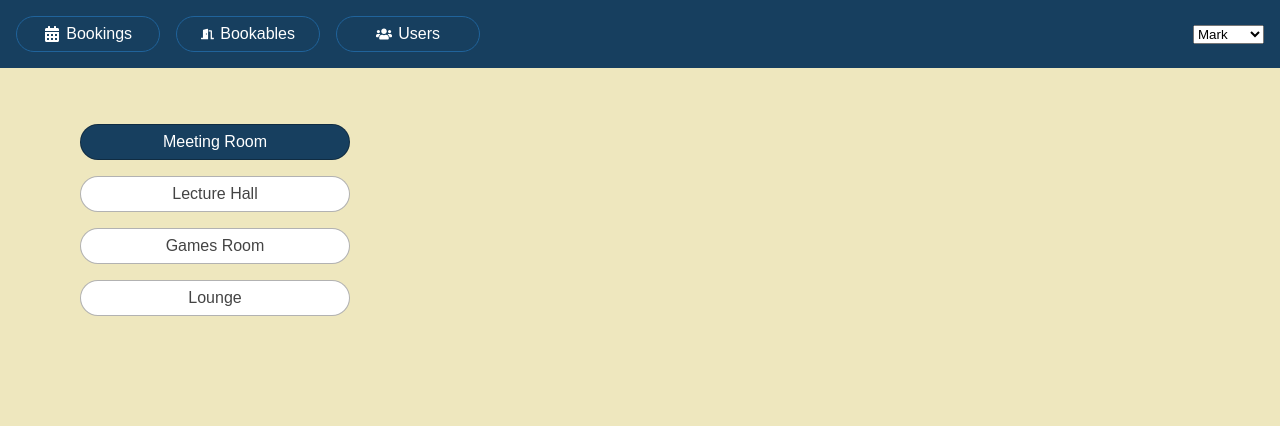
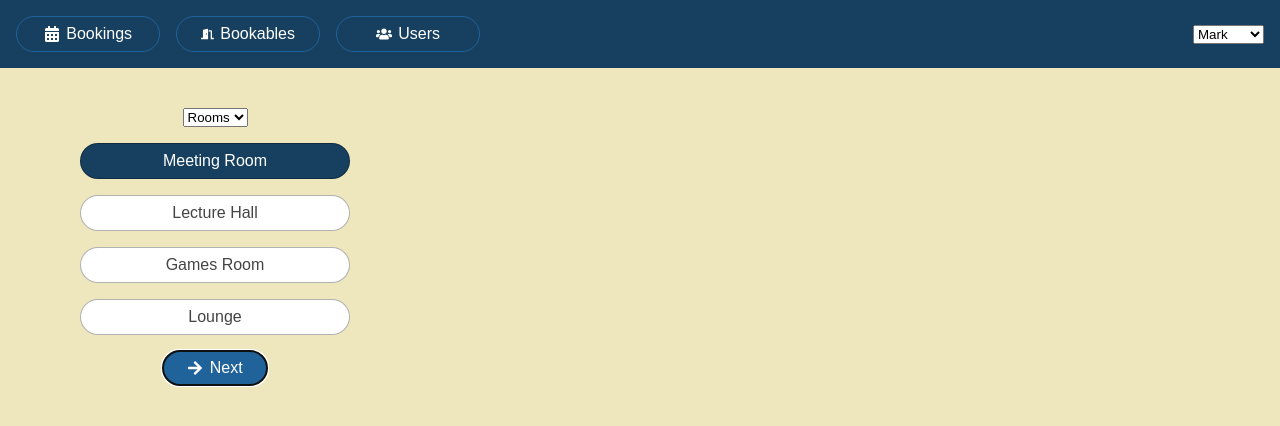
Before and after one commit to oumabaros/BookingsApp, a React app: page /bookables in a window 1280 px wide. Shown: the top 426 px of the page. Built offline with nearby package versions, Linux system fonts and the light colour scheme.

Commit message:
First Commit

```diff
--- a/src/client/components/Bookables/BookablesList.js
+++ b/src/client/components/Bookables/BookablesList.js
@@ -1,20 +1,30 @@
 import React from "react";
 import data from "../../static.json";
 import { useState } from "react";
+import {FaArrowRight} from "react-icons/fa";
 
 
 export default function BookablesList(){
-    const group="Rooms";
+    const [group, setGroup] = useState("Rooms");
     const {bookables} = data;
     const bookablesInGroup=bookables.filter(b=>b.group===group);
     const [bookableIndex,setBookableIndex]=useState(0);
+    const groups = [...new Set(bookables.map(b => b.group))];
+
 
     function changeBookable(selectedIndex){
         setBookableIndex(selectedIndex);
         console.log(selectedIndex);
     }
+    function nextBookable () {
+        setBookableIndex(bookableIndex => (bookableIndex + 1) % bookablesInGroup.length);
+    }
 
     return(
+        <div>
+            <select value={group} onChange={(e) => setGroup(e.target.value)}>
+                {groups.map(g => <option value={g} key={g}>{g}</option>)}
+            </select>
             <ul className="bookables items-list-nav">
                 {bookablesInGroup.map((b,i)=>(
                     <li key={b.id} className={i === bookableIndex ? "selected" : null}>
@@ -24,6 +34,13 @@ export default function BookablesList(){
                     </li>
                 ))}
             </ul>
+            <p>
+                <button className="btn" onClick={nextBookable} autoFocus>
+                    <FaArrowRight/>
+                    <span>Next</span>
+                </button>
+            </p>
+        </div>
     );
 
 }
```
Lines whose indentation alone changed are shown as unchanged.
